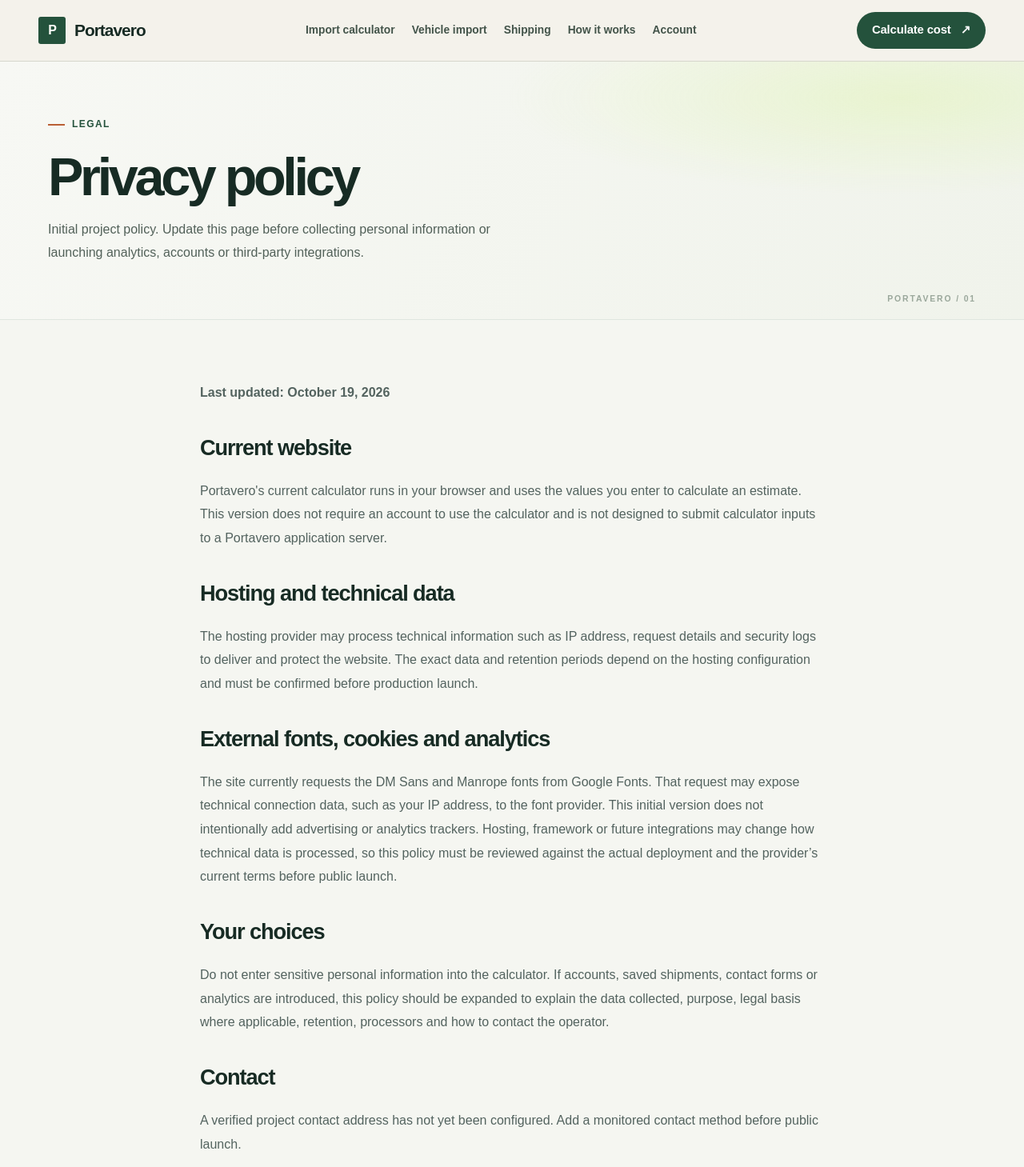
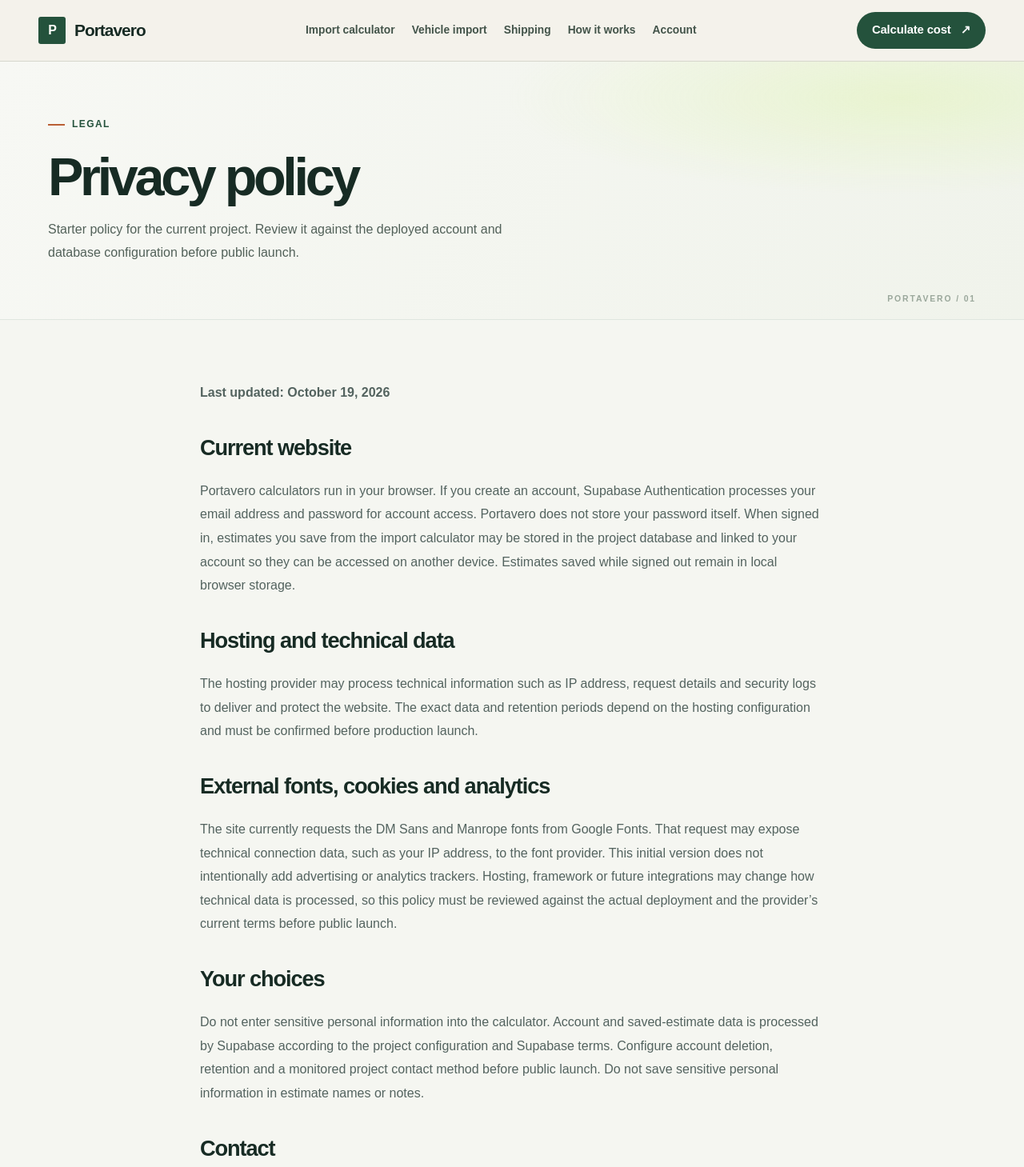
Before and after one commit to GIORGIO2032Q4E/portavero, a Next.js app: page /privacy-policy in a window 1280 px wide. Shown: the top 1459 px of the page at 80% size. Built offline with nearby package versions, Linux system fonts and the light colour scheme; no server answers.

Commit message:
Update privacy policy for account data

```diff
--- a/src/app/privacy-policy/page.tsx
+++ b/src/app/privacy-policy/page.tsx
@@ -8,13 +8,13 @@ export const metadata: Metadata = {
 export default function PrivacyPolicyPage() {
   return (
     <>
-      <section className="page-hero"><div className="container"><span className="eyebrow">Legal</span><h1>Privacy policy</h1><p>Initial project policy. Update this page before collecting personal information or launching analytics, accounts or third-party integrations.</p></div></section>
+      <section className="page-hero"><div className="container"><span className="eyebrow">Legal</span><h1>Privacy policy</h1><p>Starter policy for the current project. Review it against the deployed account and database configuration before public launch.</p></div></section>
       <section className="section"><div className="container content-narrow prose">
         <p><strong>Last updated: October 19, 2026</strong></p>
-        <h2>Current website</h2><p>Portavero&apos;s current calculator runs in your browser and uses the values you enter to calculate an estimate. This version does not require an account to use the calculator and is not designed to submit calculator inputs to a Portavero application server.</p>
+        <h2>Current website</h2><p>Portavero calculators run in your browser. If you create an account, Supabase Authentication processes your email address and password for account access. Portavero does not store your password itself. When signed in, estimates you save from the import calculator may be stored in the project database and linked to your account so they can be accessed on another device. Estimates saved while signed out remain in local browser storage.</p>
         <h2>Hosting and technical data</h2><p>The hosting provider may process technical information such as IP address, request details and security logs to deliver and protect the website. The exact data and retention periods depend on the hosting configuration and must be confirmed before production launch.</p>
         <h2>External fonts, cookies and analytics</h2><p>The site currently requests the DM Sans and Manrope fonts from Google Fonts. That request may expose technical connection data, such as your IP address, to the font provider. This initial version does not intentionally add advertising or analytics trackers. Hosting, framework or future integrations may change how technical data is processed, so this policy must be reviewed against the actual deployment and the provider’s current terms before public launch.</p>
-        <h2>Your choices</h2><p>Do not enter sensitive personal information into the calculator. If accounts, saved shipments, contact forms or analytics are introduced, this policy should be expanded to explain the data collected, purpose, legal basis where applicable, retention, processors and how to contact the operator.</p>
+        <h2>Your choices</h2><p>Do not enter sensitive personal information into the calculator. Account and saved-estimate data is processed by Supabase according to the project configuration and Supabase terms. Configure account deletion, retention and a monitored project contact method before public launch. Do not save sensitive personal information in estimate names or notes.</p>
         <h2>Contact</h2><p>A verified project contact address has not yet been configured. Add a monitored contact method before public launch.</p>
         <div className="notice">This is a starter policy for an early project, not legal advice. Review it against the actual deployment and applicable privacy laws before launch.</div>
       </div></section>
```
